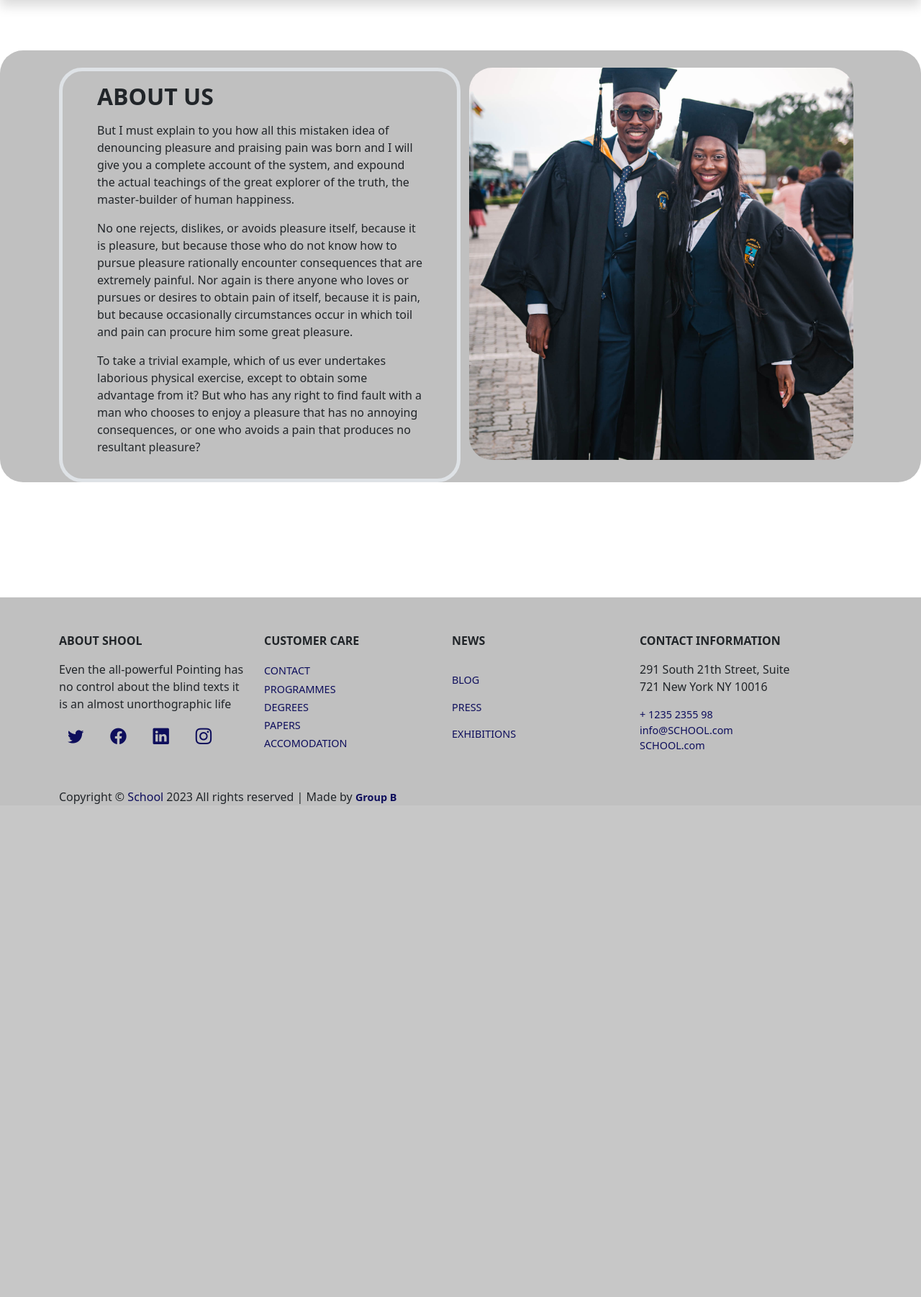
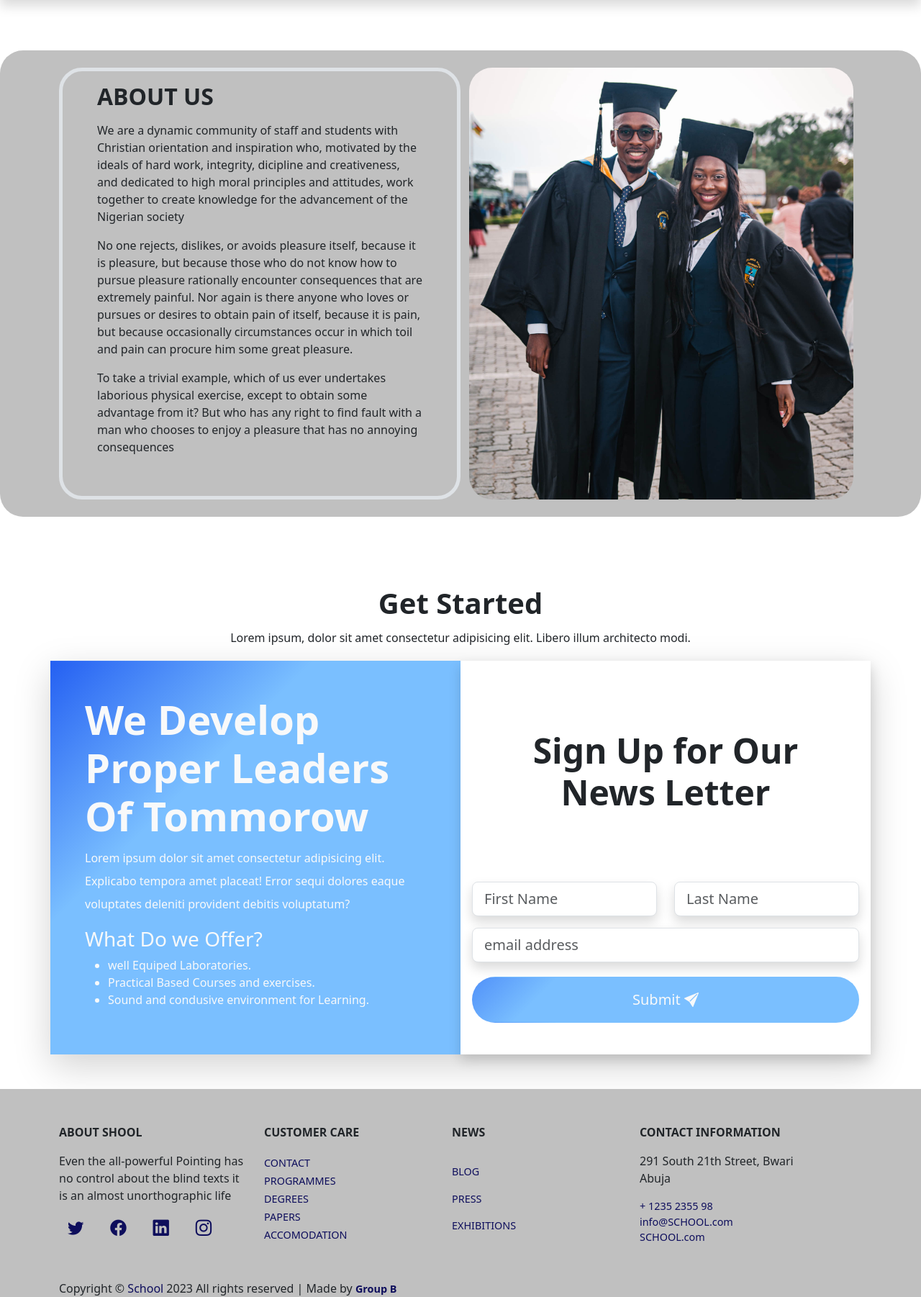
Before and after one commit to JAjorgbor/gst-demo-school, a Flask app: page /about in a window 1280 px wide. Shown: the part 90-1892 px from the top of the page at 72% size. Before the commit the page ends 1207 px from the top, so only its background shows below. Run offline with Flask 2, Linux system fonts and the light colour scheme.

Commit message:
sandbox commit

```diff
--- a/static/styles.css
+++ b/static/styles.css
@@ -31,7 +31,7 @@ footer i{
     font-size: 1rem;
 }
 .homepage-img img{
-    height:68%;
+    height:600px;
     width:100%;
     object-fit: cover;
 }
@@ -47,5 +47,26 @@ footer i{
     height:100%;
 }
 .bg-blue-grey-gradient{
-    background-image: linear-gradient(to right, rgb(192, 192, 192), rgb(14, 14, 92) );
+    background-image: linear-gradient(-45deg, rgb(122, 191, 255) 50%, rgb(23, 81, 240) ,rgb(13, 13, 78) );
+    background-size: 200%;
+    animation-duration: 5s ;
+    animation-name: gradient-animation;
+    animation-timing-function:ease-in-out;
+    animation-delay: -2s;
+    animation-iteration-count: infinite;
+    animation-fill-mode: both;
+    animation-direction: alternate-reverse;
 }
+@keyframes gradient-animation {
+    from{
+        background-position: 0% 0%;
+    }
+    to{
+        background-position: 100% 100%;
+    }
+}
+.contact-info :is(a,span){
+    text-decoration: none;
+    color: black;
+    opacity:0.5;
+}
--- a/templates/about.html
+++ b/templates/about.html
@@ -2,16 +2,17 @@
 {%block title%}About us{%endblock%}
 {%block aboutActive%}active{%endblock%}
 {%block content%}
-<section class=" grey-bg  py-4 rounded-5 " style="height:600px; margin:10rem 0 !important;">
+ <section class=" grey-bg  py-4 rounded-5 my-5"style=" margin-top:10rem  !important;">
+
     <div class="container mx-auto row ">
-        <div class="col-md-6 border border-5 p-5 py-3 rounded-5 h-75">
+        <div class="col-md-6 border border-5 p-5 py-3 rounded-5">
             <h3 class=" fs-2 fw-bold mb-3">ABOUT US</h3>
             <p>
-                But I must explain to you how all this mistaken idea of denouncing pleasure and praising pain was born and I will give you a complete account of the system, and expound the actual teachings of the great explorer of the truth, the master-builder of human happiness.
+                We are a dynamic community of staff and students with Christian orientation and inspiration who, motivated by the ideals of hard work, integrity, dicipline and creativeness, and dedicated to high moral principles and attitudes, work together to create knowledge for the advancement of the Nigerian society
             </p>
             <p>
                 No one rejects, dislikes, or avoids pleasure itself, because it is pleasure, but because those who do not know how to pursue pleasure rationally encounter consequences that are extremely painful. Nor again is there anyone who loves or pursues or desires to obtain pain of itself, because it is pain, but because occasionally circumstances occur in which toil and pain can procure him some great pleasure.
-            <p>To take a trivial example, which of us ever undertakes laborious physical exercise, except to obtain some advantage from it? But who has any right to find fault with a man who chooses to enjoy a pleasure that has no annoying consequences, or one who avoids a pain that produces no resultant pleasure?</p>
+            <p>To take a trivial example, which of us ever undertakes laborious physical exercise, except to obtain some advantage from it? But who has any right to find fault with a man who chooses to enjoy a pleasure that has no annoying consequences</p>
             </p>
         </div>
         <div class="col-md-6 homepage-img ">
@@ -19,4 +20,59 @@
         </div>
     </div>
 </section>
+<section id="contact" class="my-5 ">
+    <div class="container ">
+        <div class="row text-center">
+            <h3 class="fw-bold fs-1 mt-5 pl-3">Get Started</h3>
+            <div class="heading-line"></div>
+            <p class="lh-lg">
+                Lorem ipsum, dolor sit amet consectetur adipisicing elit. Libero illum architecto modi.
+            </p>
+        </div>
+        <!-- start the cta content -->
+        <div class="row shadow-lg">
+            <div class="col-12 col-lg-6 bg-blue-grey-gradient bg-secondary p-5">
+                <div class="w-100 text-light">
+                    <h4 class="display-4  fw-bold">We Develop Proper Leaders Of Tommorow</h4>
+                    <p class="lh-lg">Lorem ipsum dolor sit amet consectetur adipisicing elit. Explicabo tempora amet placeat! Error sequi dolores eaque voluptates deleniti provident debitis voluptatum?</p>
+                    <h3 class="display-3--brief">
+                        What Do we Offer?
+                    </h3>
+                    <ul class="cta-info__list">
+                        <li>well Equiped Laboratories.</li>
+                        <li>Practical Based Courses and exercises.</li>
+                        <li>Sound and condusive environment for Learning.</li>
+                    </ul>
+                </div>
+            </div>
+            <div class="col-12 col-lg-6 bg-white shadow text-center pt-5 p-3">
+                <h4 class="display-5 fw-bold p-5 mb-5">Sign Up for Our News Letter</h4>
+
+                <div class="form w-100 pb-2">
+                    <form action="#" class="row">
+                        <div class="mb-3 col-md col-lg-6">
+                            <input type="text" placeholder="First Name" id="inputFirstName" class="shadow form-control form-control-lg ">
+                        </div>
+                        <div class="mb-3 col-md col-lg-6">
+                            <input type="text" placeholder="Last Name" id="inputSecondName" class="shadow form-control form-control-lg ">
+                        </div>
+                        <div class="col-lg-12 mb-3">
+                            <input type="email" placeholder="email address" id="inputEmail" class="shadow form-control form-control-lg ">
+                        </div>
+
+                        <div class="text-center d-grid mt-1 ">
+                            <button type="button" class="btn bg-blue-grey-gradient rounded-pill pt-3 pb-3 text-light fs-5" id="mybutton">
+                                Submit
+                                <i class="bi bi-send-fill"></i>
+                            </button>
+                        </div>
+                    </form>
+                </div>
+            </div>
+        </div>
+    </div>
+    </div>
+
+</section>
+
 {%endblock%}
--- a/templates/base.html
+++ b/templates/base.html
@@ -70,7 +70,7 @@
                 </div>
                 <div class="col-md-3 row">
                     <P><strong> CONTACT INFORMATION</strong></P>
-                    <P>291 South 21th Street, Suite 721 New York NY 10016</P>
+                    <P>291 South 21th Street, Bwari Abuja</P>
                     <a href="#">+ 1235 2355 98</a>
                     <a href="#">info@SCHOOL.com</a>
                     <a href="#">SCHOOL.com</a>
```
Also changed, not shown: templates/contact.html (+16 -2 lines), templates/index.html (+29 -11 lines).
